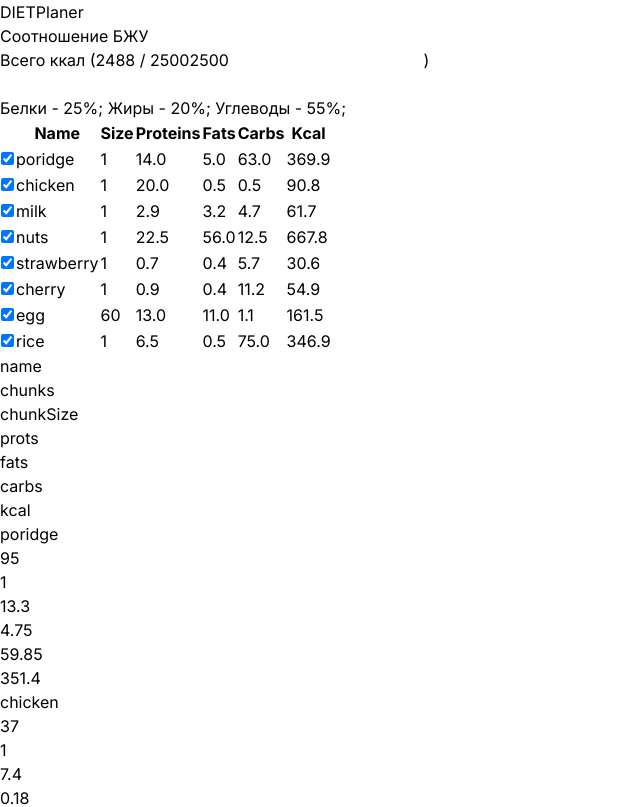
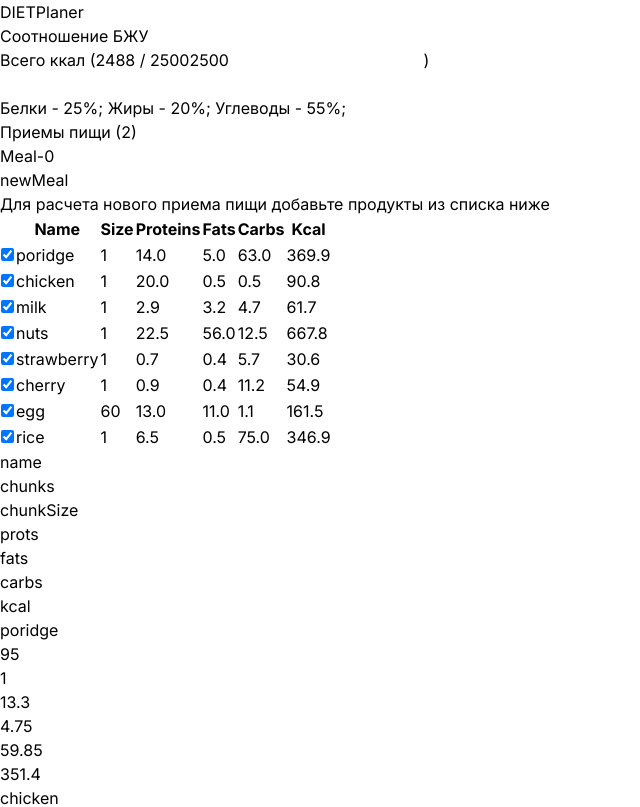
Before and after one commit to KoraReinolds/vite-diet, a Vue app: page / in a window 1280 px wide. Shown: the top 807 px of the page, without its empty margins (0-640 px from the left). Built offline with nearby package versions, Linux system fonts and the light colour scheme.

Commit message:
Initial layout for the meal section
- Fixed bug with wrong filled pfc values

```diff
--- a/src/App.vue
+++ b/src/App.vue
@@ -1,5 +1,7 @@
 <template>
   <Header></Header>
+  <div class="flex-column space-y-2">
+
     <AppSection
       title="Соотношение БЖУ"
     >
@@ -22,6 +24,26 @@
         </div>
       </template>
     </AppSection>
+    <AppSection
+      :title="`Приемы пищи (${mealCount})`"
+    >
+      <template v-slot:body>
+        <div class="flex items-center space-x-2 h-6">
+          <div
+            class="flex items-center justify-center w-full text-xs text-center bg-text h-full text-white font-bold cursor-pointer hover:bg-main"
+            v-for="meal in meals"
+            :key="meal.name"
+          >
+            <span>{{ meal.name }}</span>
+          </div>
+        </div>
+        <div>
+          Для расчета нового приема пищи добавьте продукты из списка ниже
+        </div>
+      </template>
+    </AppSection>
+
+  </div>
   <FoodListComponent
     :food-list="fl"
     @update-selected="calculate"
@@ -118,7 +140,7 @@ dp.value = new DietPlan({
   pfcRatio: { proteins: 25, carbohydrates: 55, fats: 20 },
   kcal: 2500
 })
-const { totalEnergy, curentEnergy, pfcRatio, actualPFC } = useDP(dp.value)
+const { totalEnergy, curentEnergy, pfcRatio, actualPFC, mealCount, meals } = useDP(dp.value)
 
 const calculate = () => {
   if (!dp.value) return
--- a/src/composition/useDP.ts
+++ b/src/composition/useDP.ts
@@ -4,17 +4,26 @@ import { computed, ref, watch } from "vue"
 
 const useDP = (dp: DietPlan) => {
 
-  const curentEnergy = computed(() => dp.getEnergy().toFixed(0) || 0)
+  const curentEnergy = computed(() => +dp.getEnergy().toFixed(0) || 0)
   const totalEnergy = ref(dp.kcal || 0)
   const pfcRatio = ref(dp.pfcRatio)
   const normilizePFC = (pfc: PFC) => {
     return new PFCRatio(pfc).normilize()
   }
-  const actualPFC = ref(normilizePFC({
-    proteins: dp.proteins,
-    fats: dp.fats,
-    carbohydrates: dp.carbohydrates,
-  }))
+  const actualPFC = computed(() => {
+    const ratio = curentEnergy.value / totalEnergy.value
+    const pfc = normilizePFC({
+      proteins: dp.proteins,
+      fats: dp.fats,
+      carbohydrates: dp.carbohydrates,
+    })
+    pfc.proteins *= ratio
+    pfc.carbohydrates *= ratio
+    pfc.fats *= ratio
+    return pfc
+  })
+  const meals = computed(() => dp.getAllList())
+  const mealCount = computed(() => meals.value.length)
 
   watch(totalEnergy, (value: number) => {
     dp.kcal = value
@@ -24,7 +33,7 @@ const useDP = (dp: DietPlan) => {
     dp.pfcRatio = normilizePFC(value)
   })
 
-  return { curentEnergy, totalEnergy, pfcRatio, actualPFC }
+  return { curentEnergy, totalEnergy, pfcRatio, actualPFC, mealCount, meals }
 }
 
 export { useDP }
```
Lines whose indentation alone changed are shown as unchanged.
